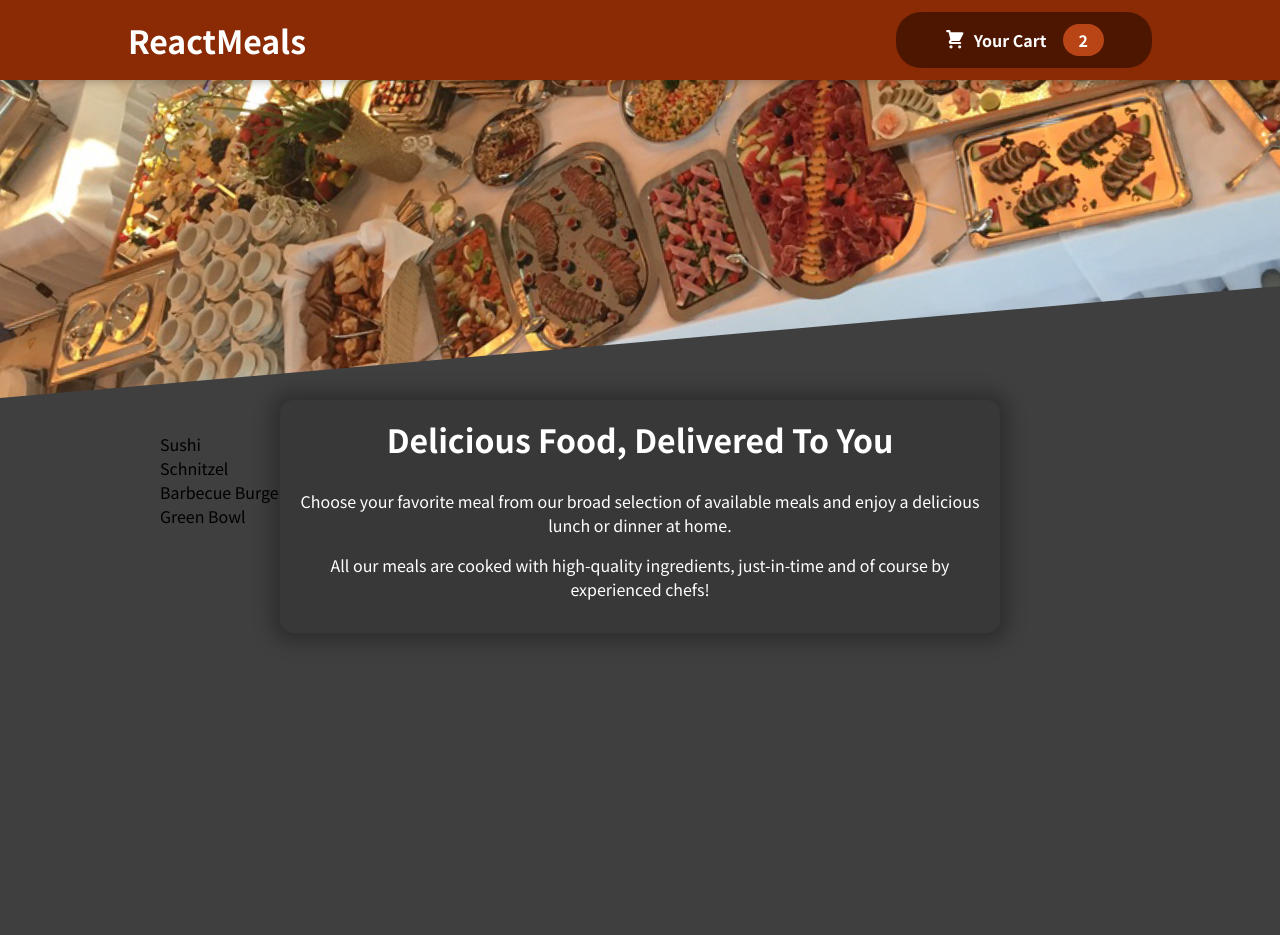
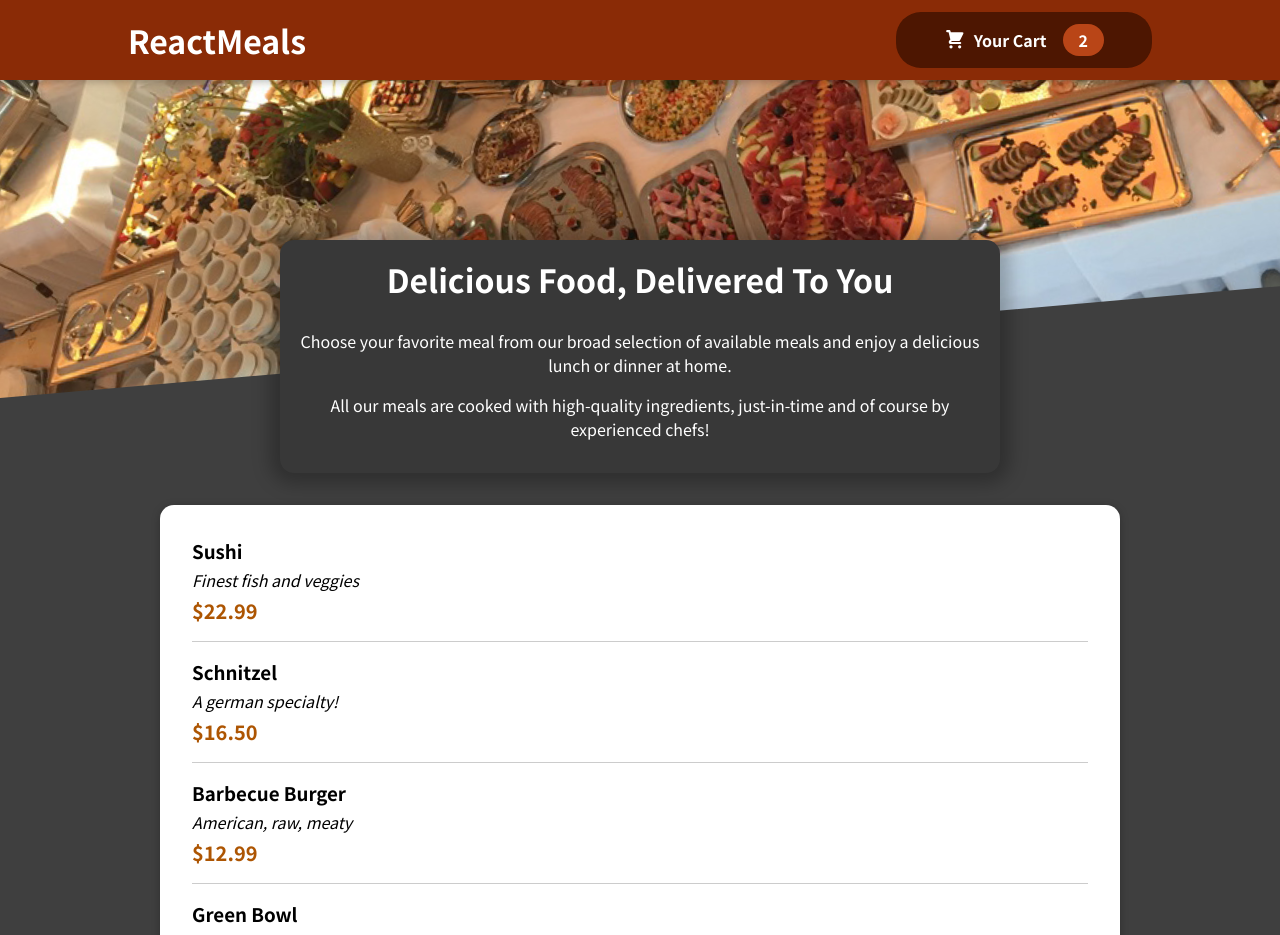
Before and after one commit to cerkcake/practiceproject-food-order-app, a React (Create React App) app: page / in a window 1280 px wide. Shown: the top 935 px of the page. Before the commit the page ends 800 px from the top, so only its background shows below. Built offline with nearby package versions, Linux system fonts and the light colour scheme.

Commit message:
Adding Individual Meal Items & Display

```diff
--- /dev/null
+++ b/src/components/Meals/MealItem/MealItem.js
@@ -0,0 +1,18 @@
+import React from "react";
+import styles from "./MealItem.module.css";
+
+const MealItem = (props) => {
+  const price = `$${props.price.toFixed(2)}`;
+  return (
+    <li className={styles.meal}>
+      <div>
+        <h3>{props.name}</h3>
+        <div className={styles.description}>{props.description}</div>
+        <div className={styles.price}>{price}</div>
+      </div>
+      <div></div>
+    </li>
+  );
+};
+
+export default MealItem;
--- /dev/null
+++ b/src/components/Meals/MealItem/MealItem.module.css
@@ -0,0 +1,22 @@
+.meal {
+  display: flex;
+  justify-content: space-between;
+  margin: 1rem;
+  padding-bottom: 1rem;
+  border-bottom: 1px solid #ccc;
+}
+
+.meal h3 {
+  margin: 0 0 0.25rem 0;
+}
+
+.description {
+  font-style: italic;
+}
+
+.price {
+  margin-top: 0.25rem;
+  font-weight: bold;
+  color: #ad5502;
+  font-size: 1.25rem;
+}
--- a/src/components/Meals/Meals.js
+++ b/src/components/Meals/Meals.js
@@ -5,8 +5,8 @@
 const Meals = () => {
   return (
     <React.Fragment>
+      <MealsSummary />
       <MealsAvailable />
-      <MealsSummary />
     </React.Fragment>
   );
 };
--- a/src/components/Meals/MealsAvailable.js
+++ b/src/components/Meals/MealsAvailable.js
@@ -1,5 +1,7 @@
 import React from "react";
 import styles from "./MealsAvailable.module.css";
+import Card from "../UI/Card";
+import MealItem from "./MealItem/MealItem";
 
 const DUMMY_MEALS = [
   {
@@ -29,10 +31,19 @@
 ];
 
 const MealsAvailable = () => {
-  const mealsList = DUMMY_MEALS.map((meal) => <li>{meal.name}</li>);
+  const mealsList = DUMMY_MEALS.map((meal) => (
+    <MealItem
+      key={meal.id}
+      name={meal.name}
+      price={meal.price}
+      description={meal.description}
+    />
+  ));
   return (
     <section className={styles.meals}>
-      <ul>{mealsList}</ul>
+      <Card>
+        <ul>{mealsList}</ul>
+      </Card>
     </section>
   );
 };
--- /dev/null
+++ b/src/components/UI/Card.js
@@ -0,0 +1,8 @@
+import React from "react";
+import styles from "./Card.module.css";
+
+const Card = (props) => {
+  return <div className={styles.card}>{props.children}</div>;
+};
+
+export default Card;
--- /dev/null
+++ b/src/components/UI/Card.module.css
@@ -0,0 +1,6 @@
+.card {
+  padding: 1rem;
+  box-shadow: 0 2px 8px rgba(0, 0, 0, 0.25);
+  border-radius: 14px;
+  background-color: white;
+}
```
Also changed, not shown: src/components/Meals/MealItem/MealItemForm.js (added, +9 -0 lines).
